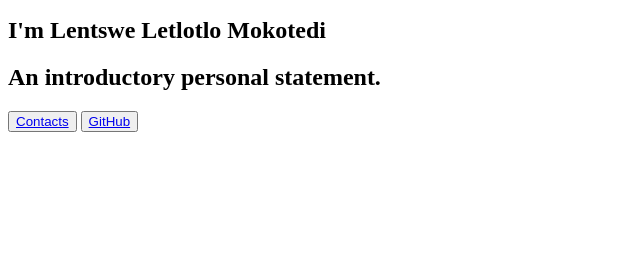
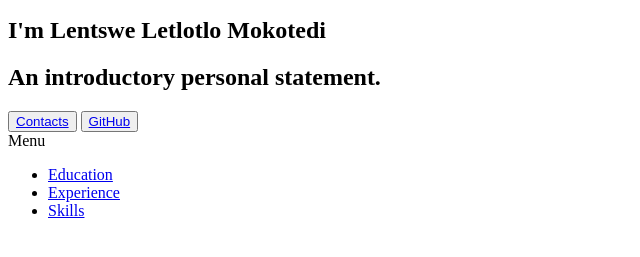
Before and after one commit to LentsweLetlotloMokotedi/LENMOK977_BCL2302_Benjamin_LentsweLetlotloMokotedi_ITW9, a plain HTML site: page index.html in a window 1280 px wide. Shown: the part 29-286 px from the top of the page, without its empty margins (0-640 px from the left). Drawn offline with Linux system fonts and the light colour scheme.

Commit message:
Include my menu
resume9

```diff
--- a/index.html
+++ b/index.html
@@ -22,3 +22,12 @@
                         </div>
                         <div class="links"><button><a href="#contacts">Contacts</a></button> <button><a href="contacts">GitHub</a></button> </div>
                     </header>
+                </div>
+                <div class="grid-item2">
+                    <div class="menua">Menu</div>
+                    <ul>
+                        <li><a href="#education">Education</a></li>
+                        <li><a href="#experience">Experience</a></li>
+                        <li><a href="#skills">Skills</a></li>
+                    </ul>
+                </div>
```
